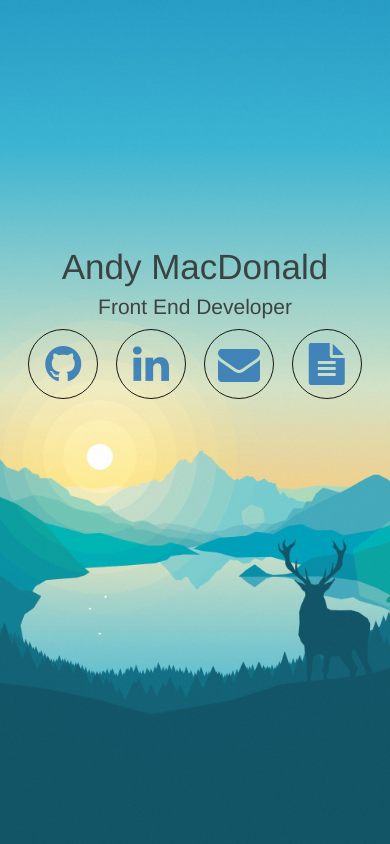
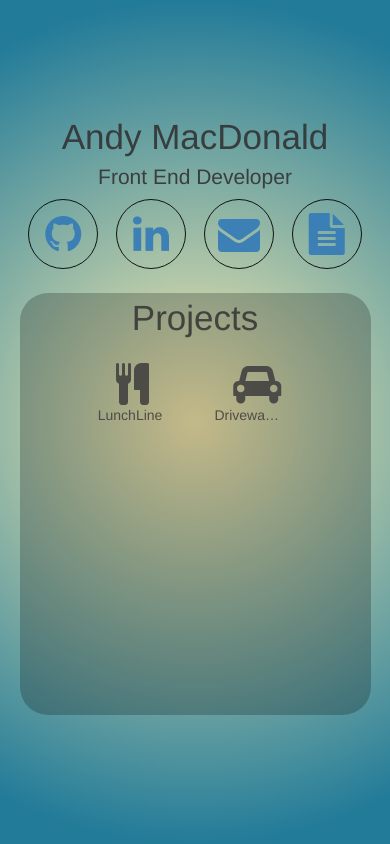
Before and after one commit to andrewomacdonald/andrewomacdonald.github.io, a plain HTML site: page index.html in a window 390 px wide. Drawn offline with nearby package versions, Linux system fonts and the light colour scheme.

Commit message:
cleaned UP css and changed background, added box for projects

```diff
--- a/index.html
+++ b/index.html
@@ -13,7 +13,7 @@
 <body>
 
 <div class="info">
-        <div id="name">Andy MacDonald</div>
+        <div class="name">Andy MacDonald</div>
         <div id="title">Front End Developer</div>
     <div>
         <a href="https://github.com/andrewomacdonald" target="_blank"><div class="button-box"><i class="fa fa-github fa-3x" aria-hidden="true"></i></div></a>
@@ -21,7 +21,23 @@
         <a href="mailto:andrew.o.macdonald@gmail.com"><div class="button-box"><i class="fa fa-envelope fa-3x" aria-hidden="true"></i></div></a>
         <a href="assets/AndrewMacDonaldResume.pdf" target="_blank"><div class="button-box"><i class="fa fa-file-text fa-3x" aria-hidden="true"></i></div></a>
     </div>
-</div>
+    <div class = "projectContainer">
+      <div class="name projectHeader">Projects</div>
+      <div class="projectContent" id="scrollArea">
+        <div class="projectThumbnail">
+          <a href="http://lunchline.herokuapp.com" target="_blank">
+            <i class="fa fa-cutlery fa-3x"></i>
+              <p>LunchLine</p>
+          </a>
+        </div>
+        <div class=projectThumbnail>
+            <a href="http://drivewayshareapp.herokuapp.com" target="_blank">
+              <i class="fa fa-car fa-3x"></i>
+                <p>Driveway Share</p>
+            </a>
+          </div>
+      </div>
+    </div>
 
 <!--jQuery-->
 <script src="https://ajax.googleapis.com/ajax/libs/jquery/3.2.1/jquery.min.js"></script>
--- a/styles.css
+++ b/styles.css
@@ -1,17 +1,32 @@
-*{
-    margin: 0;
-    padding: 0;
-}
-
 html, body{
     height: 100%;
     font-size: 16px;
-    background-image: url(assets/naturebackground.jpg);
+    /*background-image: url(assets/naturebackground.jpg);
     background-size: cover;
-    background-position: center top;
+    background-position: center top;*/
+    background-image:
+    radial-gradient(
+      circle farthest-side,
+      #FDEFB0,
+      #227B99
+    );
 }
 
-#name {
+.info{
+    display: flex;
+    align-items: center;
+    justify-content: center;
+    height: 100%;
+    flex-direction: column;
+    -moz-animation: info-fadein 8s forwards;
+    -webkit-animation: info-fadein 8s forwards;
+    -ms-animation: info-fadein 8s forwards;
+    animation: info-fadein 8s forwards;
+}
+
+
+/*CSS For name/title and links to github, linkedin, etc*/
+.name{
     font-size: 2.5em;
     font-weight: 200;
 }
@@ -19,12 +34,6 @@ html, body{
 #title {
     font-size: 1.75em;
     font-weight: 200;
-}
-
-.circle-border {
-    border-radius: 100%;
-    border: 1px solid black;
-
 }
 
 .button-box {
@@ -41,6 +50,104 @@ html, body{
     align-items: center;
     justify-content: center;
     height: 100%;
+}
+/*End CSS For name/title, github, etc*/
+
+
+/*CSS For Project Box*/
+.projectContainer {
+  background-color: rgba(0, 0, 0, 0.15);
+  width: 30%;
+  height: 50%;
+  border-radius: 2em !important;
+  margin: 1em;
+  display: flex;
+  flex-direction: column;
+  padding-bottom: 0.5em;
+  text-align: center;
+}
+
+.projectHeader {
+  top: 0;
+  height: 1.5em;
+  width: 100%;
+}
+
+.projectContent {
+  overflow: auto;
+}
+
+#scrollArea::-webkit-scrollbar {
+  background-color: transparent;
+}
+#scrollArea::-webkit-scrollbar-thumb {
+  border-radius: 2em;
+  background-color: rgba(39, 46, 52, 0.20);
+}
+.projectThumbnail {
+  width: 5em;
+  height: 5em;
+  display: inline-block;
+  margin: 1.25em;
+  text-align: center;
+}
+.projectThumbnail p {
+  text-overflow: ellipsis;
+  width: 5em;
+  overflow: hidden;
+  white-space: nowrap;
+}
+/*End CSS For Project Box*/
+
+/*Media Queries*/
+@media only screen and (max-width: 600px) {
+    .info {
+        display: flex; align-content;
+        align-items: center;
+        justify-content: center;
+        height: 100%;
+        flex-direction: column;
+        -moz-animation: info-fadein 8s forwards;
+        -webkit-animation: info-fadein 8s forwards;
+        -ms-animation: info-fadein 8s forwards;
+        animation: info-fadein 8s forwards;
+    }
+    .name {
+        font-size: 2.5em;
+        font-weight: 1.5em;
+    }
+
+    #title {
+        font-size: 1.5em;
+        font-weight: 160;
+    }
+
+    .projectContainer {
+      background-color: rgba(0, 0, 0, 0.25);
+      width: 90%;
+      border-radius: 2em;
+      height: 50%;
+      margin: 1.2em;
+      vertical-align: top;
+    }
+    .projectThumbnail {
+      width: 4em;
+      height: 4em;
+      display: inline-block;
+      margin-right: 3em;
+      text-align: center;
+    }
+    .projectThumbnail i {
+      padding-left: 0.45em;
+      color: #3d3c3c;
+    }
+    .projectThumbnail p {
+      text-overflow: ellipsis;
+      width: 5em;
+      overflow: hidden;
+      white-space: nowrap;
+      color: #3d3c3c;
+    }
 }
 
 /*Basic Info Fade-In*/
@@ -83,39 +190,3 @@ html, body{
         opacity: 1;
     }
 }
-
-.info{
-    display: flex;
-    align-items: center;
-    justify-content: center;
-    height: 100%;
-    flex-direction: column;
-    -moz-animation: info-fadein 8s forwards;
-    -webkit-animation: info-fadein 8s forwards;
-    -ms-animation: info-fadein 8s forwards;
-    animation: info-fadein 8s forwards;
-}
-
-@media only screen and (max-width: 600px) {
-    .info {
-        display: flex; align-content;
-        align-items: center;
-        justify-content: center;
-        height: 100%;
-        flex-direction: column;
-        padding-bottom: 14em;
-        -moz-animation: info-fadein 8s forwards;
-        -webkit-animation: info-fadein 8s forwards;
-        -ms-animation: info-fadein 8s forwards;
-        animation: info-fadein 8s forwards;
-    }
-    #name {
-        font-size: 2.5em;
-        font-weight: 1.5em;
-    }
-
-    #title {
-        font-size: 1.5em;
-        font-weight: 160;
-    }
-}
```
